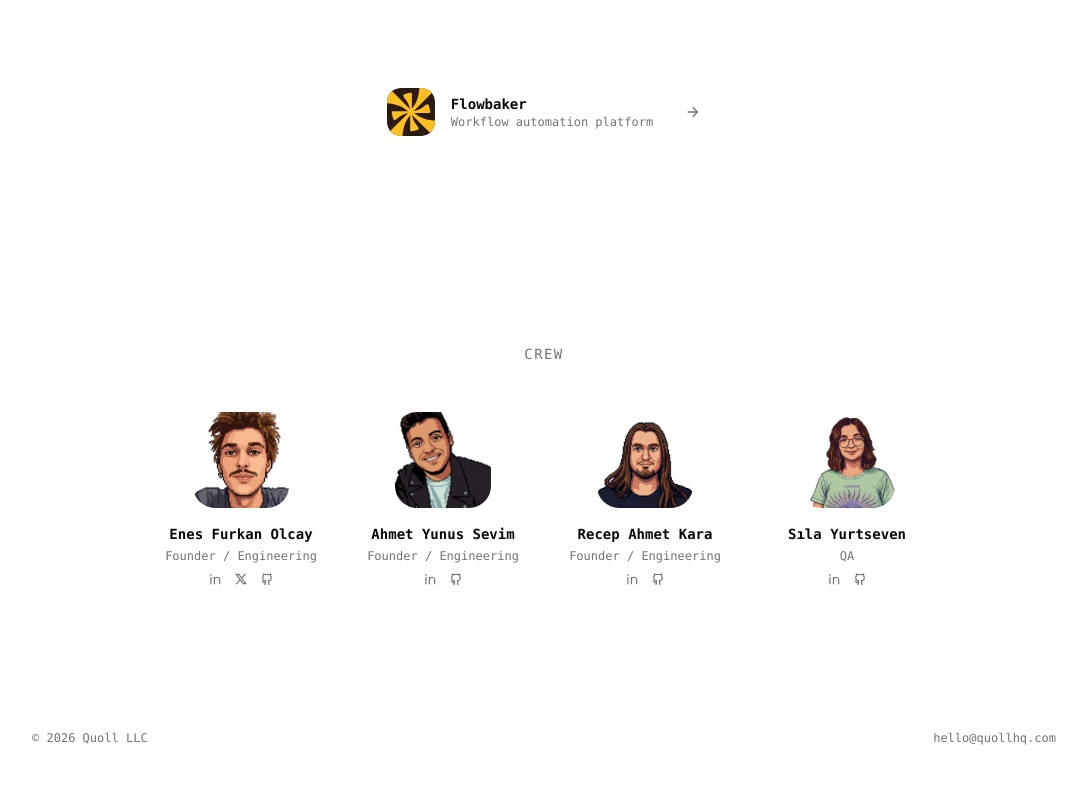
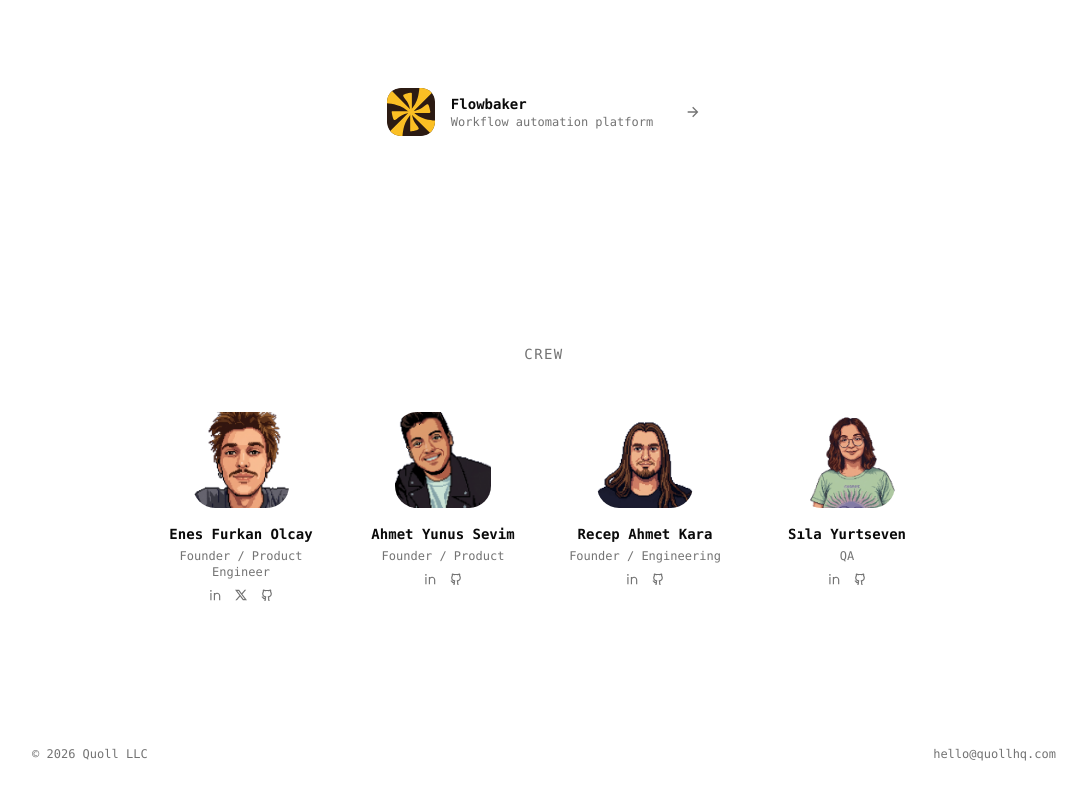
Before and after one commit to xis/quoll-website, a React (Vite) app: page / in a window 1280 px wide. Shown: the part 408-1208 px from the top of the page, without its empty margins (96-1183 px from the left). Built offline with nearby package versions, Linux system fonts and the light colour scheme.

Commit message:
chore: update team member roles for clarity and accuracy

```diff
--- a/src/App.tsx
+++ b/src/App.tsx
@@ -2,8 +2,8 @@
 import { RiArrowRightLine, RiGithubLine, RiLinkedinLine, RiTwitterXLine } from "@remixicon/react";
 
 const team = [
-  { name: "Enes Furkan Olcay", role: "Founder / Engineering", avatar: "/avatars/enes.png", linkedin: "https://www.linkedin.com/in/enes-furkan-olcay/", x: "https://x.com/xis_xii", github: "https://github.com/xis" },
-  { name: "Ahmet Yunus Sevim", role: "Founder / Engineering", avatar: "/avatars/yunus.png", linkedin: "https://www.linkedin.com/in/ahmetyunussevim/", github: "https://github.com/yunussevim" },
+  { name: "Enes Furkan Olcay", role: "Founder / Product Engineer", avatar: "/avatars/enes.png", linkedin: "https://www.linkedin.com/in/enes-furkan-olcay/", x: "https://x.com/xis_xii", github: "https://github.com/xis" },
+  { name: "Ahmet Yunus Sevim", role: "Founder / Product", avatar: "/avatars/yunus.png", linkedin: "https://www.linkedin.com/in/ahmetyunussevim/", github: "https://github.com/yunussevim" },
   { name: "Recep Ahmet Kara", role: "Founder / Engineering", avatar: "/avatars/recep.png", linkedin: "https://www.linkedin.com/in/recep-ahmet-kara/", github: "https://github.com/2O77" },
   { name: "Sıla Yurtseven", role: "QA", avatar: "/avatars/sila.png", linkedin: "https://www.linkedin.com/in/s%C4%B1la-yurtseven-a0a241383/", github: "https://github.com/elloniser" },
 ];
```
